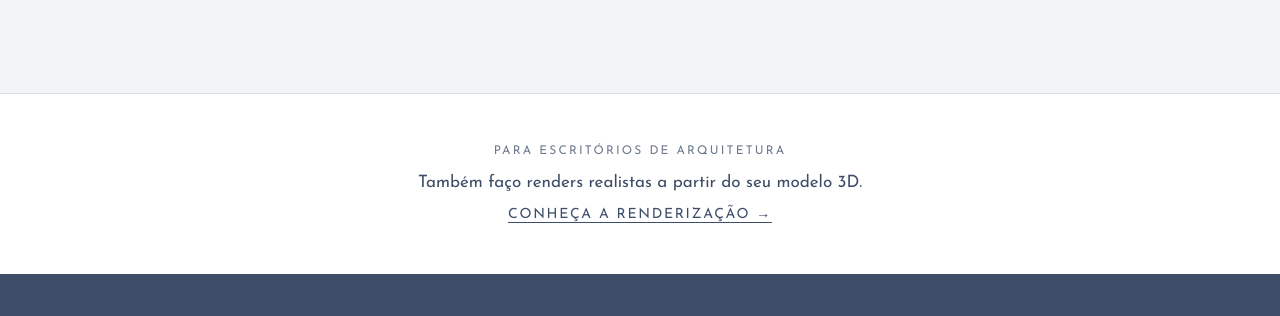
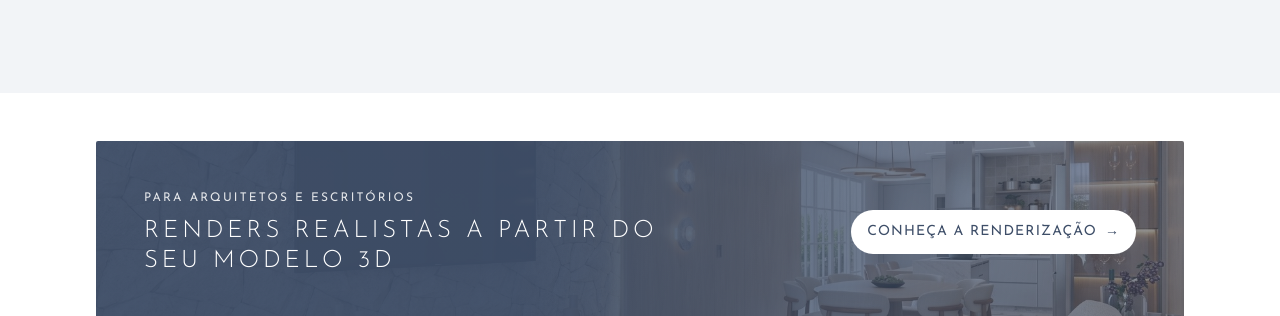
Before and after one commit to diegobrsantosdev/koovack-site, an Astro site: page / in a window 1280 px wide. Shown: the part 4547-4863 px from the top of the page. Built offline with nearby package versions, Linux system fonts and the light colour scheme; Astro itself is replaced by a stand-in of ours; no server answers; a web font is replaced by a local one.

Commit message:
feat: highlighted rendering banner with render background at the end of home and services

```diff
--- a/src/components/ui/FaixaEscritorios.astro
+++ b/src/components/ui/FaixaEscritorios.astro
@@ -1,26 +1,38 @@
 ---
-// Faixa discreta que leva arquitetos/escritórios à página /renderizacao (serviço B2B).
+// Banner que leva arquitetos/escritórios à página /renderizacao (serviço B2B).
 // Vai SEMPRE no fim da página, depois de todo o conteúdo do cliente final, para não misturar.
-// Usada no fim da home e de Formas de trabalhar.
+// Usado no fim da home e de Formas de trabalhar. Versão em destaque (bloco azul com um render ao
+// fundo) aprovada pelo Diego em 26/11/2026, no lugar da faixa discreta de texto.
 // fundo "alt" (cinza-claro) ou "claro" (branco): escolha o contrário da seção logo acima.
+import { getImage } from 'astro:assets';
+import render from '../../assets/renderizacao/sala-render.jpg';
+
 interface Props {
   fundo?: 'claro' | 'alt';
 }
 const { fundo = 'alt' } = Astro.props;
+
+// O render é só decoração (fica atrás do azul), por isso vai como fundo de CSS, sem alt.
+const imagem = await getImage({ src: render, width: 1600, format: 'webp' });
 ---
 
 <section class:list={['escritorios', `escritorios--${fundo}`]}>
-  <div class="container escritorios__dentro">
-    <p class="escritorios__rotulo">Para escritórios de arquitetura</p>
-    <p>Também faço renders realistas a partir do seu modelo 3D.</p>
-    <a href="/renderizacao">Conheça a renderização →</a>
+  <div class="container">
+    <div class="escritorios__banner" style={`--fundo-banner: url(${imagem.src})`}>
+      <div>
+        <p class="escritorios__rotulo">Para arquitetos e escritórios</p>
+        <p class="escritorios__titulo">Renders realistas a partir do seu modelo 3D</p>
+      </div>
+      <a class="escritorios__botao" href="/renderizacao">
+        Conheça a renderização <span aria-hidden="true">→</span>
+      </a>
+    </div>
   </div>
 </section>
 
 <style>
   .escritorios {
     padding-block: var(--esp-6);
-    border-top: 1px solid var(--cor-filete);
   }
   .escritorios--alt {
     background: var(--cor-fundo-alt);
@@ -28,23 +40,66 @@ const { fundo = 'alt' } = Astro.props;
   .escritorios--claro {
     background: var(--cor-fundo);
   }
-  .escritorios__dentro {
+
+  /* Celular: texto e botão um embaixo do outro. Desktop: lado a lado. */
+  .escritorios__banner {
     display: flex;
     flex-direction: column;
-    align-items: center;
-    gap: var(--esp-2);
-    text-align: center;
+    align-items: flex-start;
+    gap: var(--esp-4);
+    padding: var(--esp-5) var(--esp-4);
+    text-wrap: balance;
+    border-radius: var(--raio);
+    color: var(--cor-branco);
+    /* azul quase opaco à esquerda (texto legível) e mais transparente à direita (aparece o render) */
+    background:
+      linear-gradient(100deg, rgb(62 78 104 / 0.95) 40%, rgb(62 78 104 / 0.55)),
+      var(--fundo-banner) center / cover;
   }
   .escritorios__rotulo {
     font-size: 0.75rem;
     text-transform: uppercase;
     letter-spacing: 0.18em;
-    opacity: 0.75;
+    opacity: 0.85;
   }
-  .escritorios a {
+  .escritorios__titulo {
+    margin-top: var(--esp-2);
+    max-width: 34rem;
+    font-size: var(--titulo-3);
+    font-weight: var(--peso-titulo);
+    text-transform: uppercase;
+    letter-spacing: var(--espacamento-titulo);
+    line-height: 1.25;
+  }
+  .escritorios__botao {
+    display: inline-flex;
+    align-items: center;
+    gap: var(--esp-2);
+    min-height: 2.75rem;
+    padding: 0 var(--esp-3);
+    border-radius: var(--raio-botao);
+    background: var(--cor-branco);
+    color: var(--cor-principal);
+    text-decoration: none;
     font-size: var(--texto-pequeno);
     text-transform: uppercase;
-    letter-spacing: 0.12em;
-    text-underline-offset: 0.3em;
+    letter-spacing: 0.08em;
+    white-space: nowrap;
+    transition: background var(--transicao);
+  }
+  .escritorios__botao:hover {
+    background: var(--cor-fundo-alt);
+  }
+  .escritorios__botao:focus-visible {
+    outline-color: var(--cor-branco);
+  }
+
+  @media (min-width: 48rem) {
+    .escritorios__banner {
+      flex-direction: row;
+      align-items: center;
+      justify-content: space-between;
+      padding: var(--esp-6);
+    }
   }
 </style>
```
